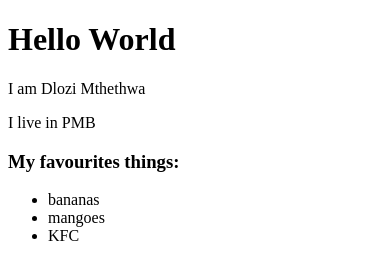
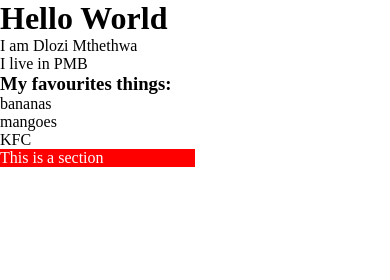
Before and after one commit to dlozilab/task-1-2, a plain HTML site: page index.html in a window 390 px wide. Drawn offline with Linux system fonts and the light colour scheme.

Commit message:
feat: i did an exercise on media queries

```diff
--- a/index.html
+++ b/index.html
@@ -2,7 +2,7 @@
 <html lang="en">
     <head>
         <title>Hello World</title>
-
+        <link rel="stylesheet" href="styles.css">
     </head>
     <body>
         <h1>Hello World</h1>
@@ -16,5 +16,8 @@
             <li>mangoes</li>
             <li>KFC</li>
         </ul>
+    <section id="demo">
+        <p>This is a section</p>
+    </section>
     </body>
 </html>
--- /dev/null
+++ b/styles.css
@@ -0,0 +1,23 @@
+*{
+    margin: 0;
+    padding: 0;
+    box-sizing: border-box;
+}
+
+html,body{
+    width: 100%;
+    height: 100%
+}
+
+#demo{
+    background-color: blueviolet;
+    color: white;
+    width:20%;
+}
+
+@media only screen and (max-width:750px) {
+    #demo{
+        background-color: red;
+        width: 50%;
+    }
+}
```
